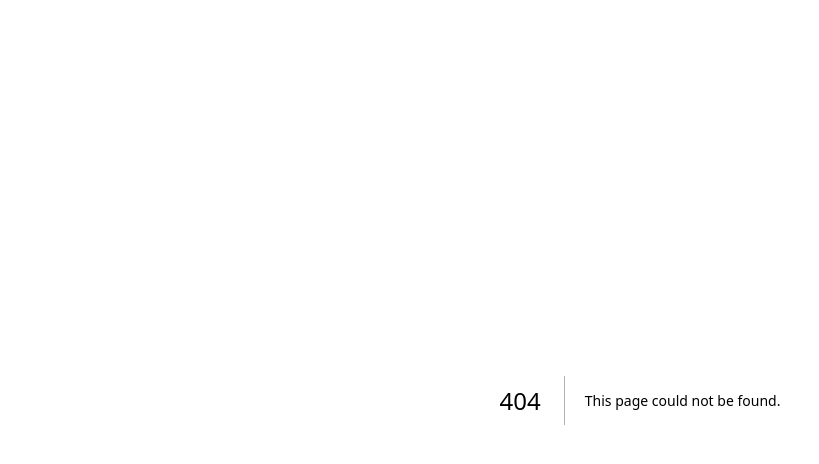
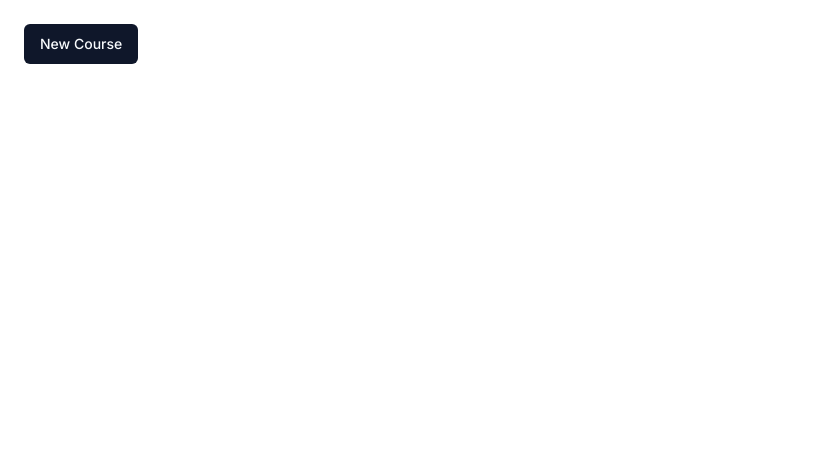
Before and after one commit to JordanMarcus93/yarins-website, a Next.js app in the folder tutoring-app/tutoring/: page /admin/courses in a window 1280 px wide. Before the commit this address had no page. Shown: the top 464 px of the page, without its empty margins (0-819 px from the left). Built offline with nearby package versions, Linux system fonts and the light colour scheme.

Commit message:
intitial course creation page

```diff
--- /dev/null
+++ b/tutoring-app/tutoring/app/(admin)/admin/courses/page.tsx
@@ -0,0 +1,14 @@
+import { Button } from "@/components/ui/button";
+import Link from "next/link";
+
+const CoursesPage = () => {
+  return (
+    <div className="p-6">
+      <Link href="/admin/create">
+        <Button>New Course</Button>
+      </Link>
+    </div>
+  );
+};
+
+export default CoursesPage;
```
